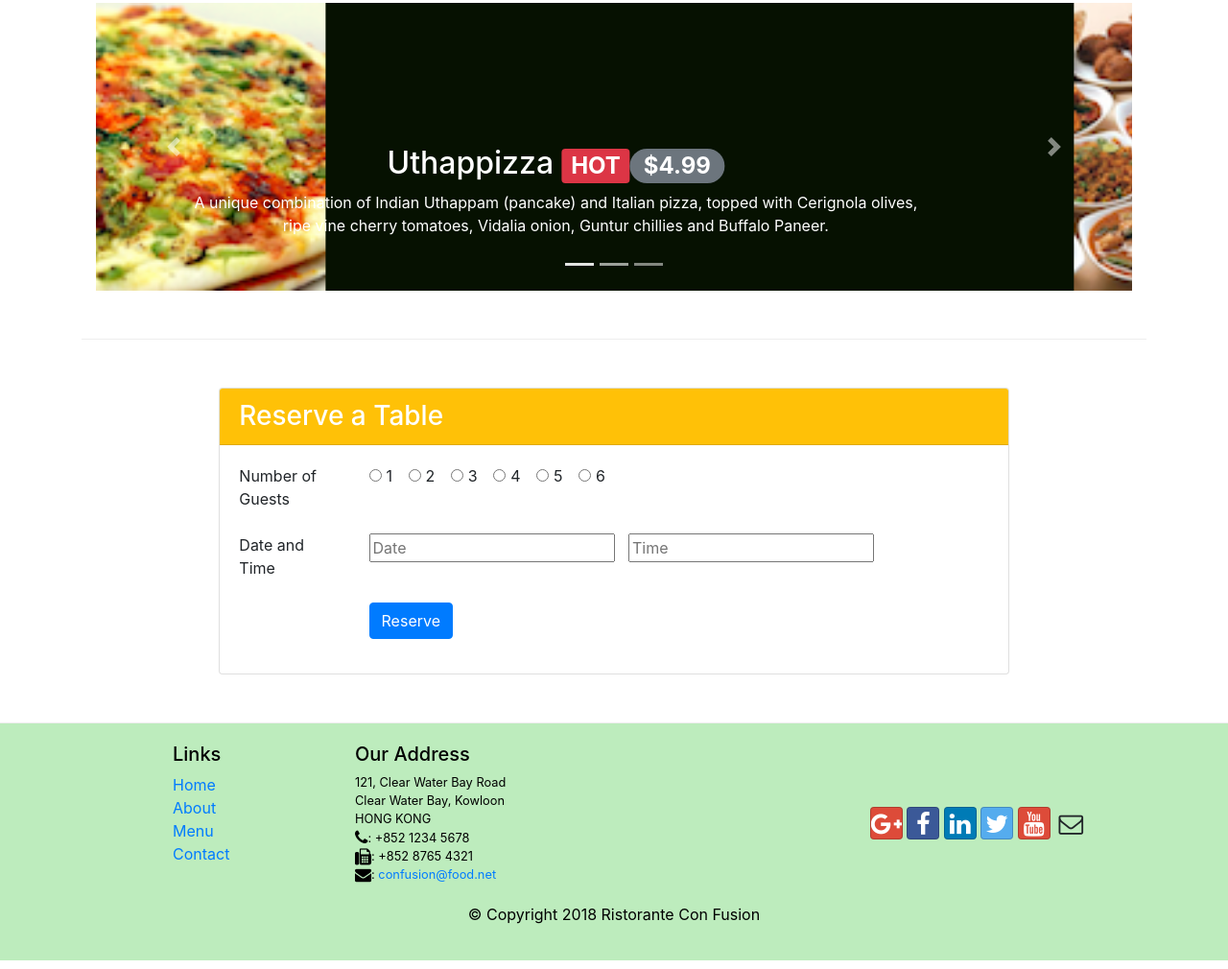
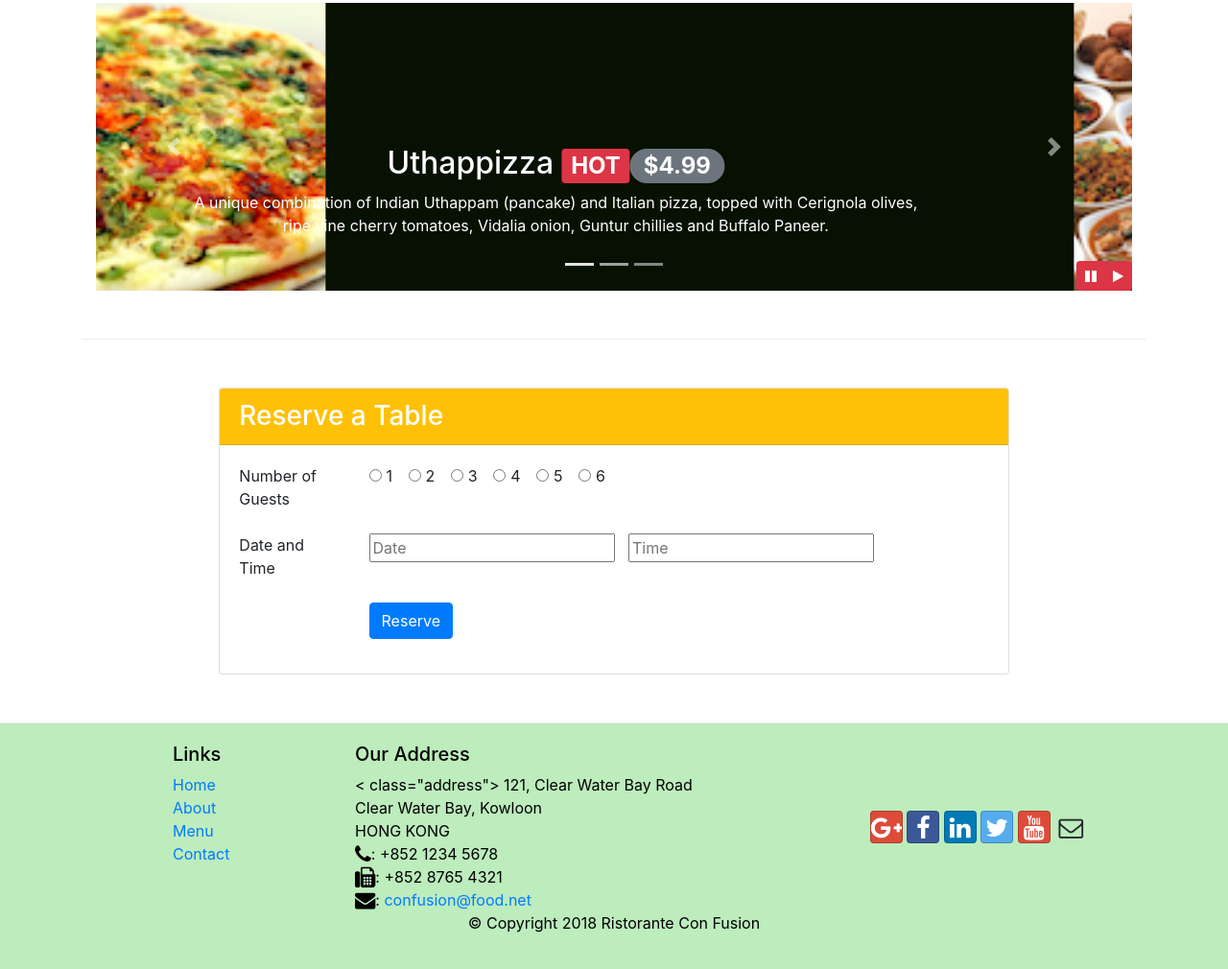
Before and after one commit to merinsr21/Front-End-Web-UI-Frameworks-and-Tools-Bootstrap-4-2-, a website: page index.html in a window 1280 px wide. Shown: the part 381-1391 px from the top of the page at 96% size. Drawn offline with nearby package versions, Linux system fonts and the light colour scheme.

Commit message:
Bootstrap JQuery

```diff
--- a/css/styles.css
+++ b/css/styles.css
@@ -60,3 +60,10 @@
     left: 0;
     min-height: 300px;
 }
+
+#carouselButton {
+    right:0px;
+    position: absolute;
+    bottom: 0px;
+    z-index: 1;
+}
--- a/index.html
+++ b/index.html
@@ -186,6 +186,14 @@
                         <a class="carousel-control-next" href="#mycarousel" role="button" data-slide="next">
                             <span class="carousel-control-next-icon"></span>
                         </a>
+                        <div class="btn-group" id="carouselButton">
+                            <button class="btn btn-danger btn-sm" id="carousel-pause">
+                                <span class="fa fa-pause"></span>
+                            </button>
+                            <button class="btn btn-danger btn-sm" id="carousel-play">
+                                <span class="fa fa-play"></span>
+                            </button>
+                        </div>
                     </div>
                 </div>
             </div>
@@ -265,7 +273,7 @@
                 </div>
                 <div class="col-7 col-sm-5">
                     <h5>Our Address</h5>
-                    <address class="address">
+                    < class="address">
 		              121, Clear Water Bay Road<br>
 		              Clear Water Bay, Kowloon<br>
 		              HONG KONG<br>
@@ -296,11 +304,26 @@
     <script src="node_modules/jquery/dist/jquery.slim.min.js"></script>
     <script src="node_modules/popper.js/dist/umd/popper.min.js"></script>
     <script src="node_modules/bootstrap/dist/js/bootstrap.min.js"></script>
+
+    <!---- Tooltip
     <script>
         $(document).ready(function() {
             $('[data-toggle="tooltip"]').tooltip();
         });
     </script>
-</address>
+    ----->
+
+    <script>
+        $(document).ready(function(){
+            $('#mycarousel').carousel({interval: 500});
+            $('#carousel-pause').click(function(){
+                $('#mycarousel').carousel('pause');
+            });
+            $('#carousel-play').click(function(){
+                $('#mycarousel').carousel('cycle');
+            });
+        });
+    </script>
+</body>
 
 </html>
```
